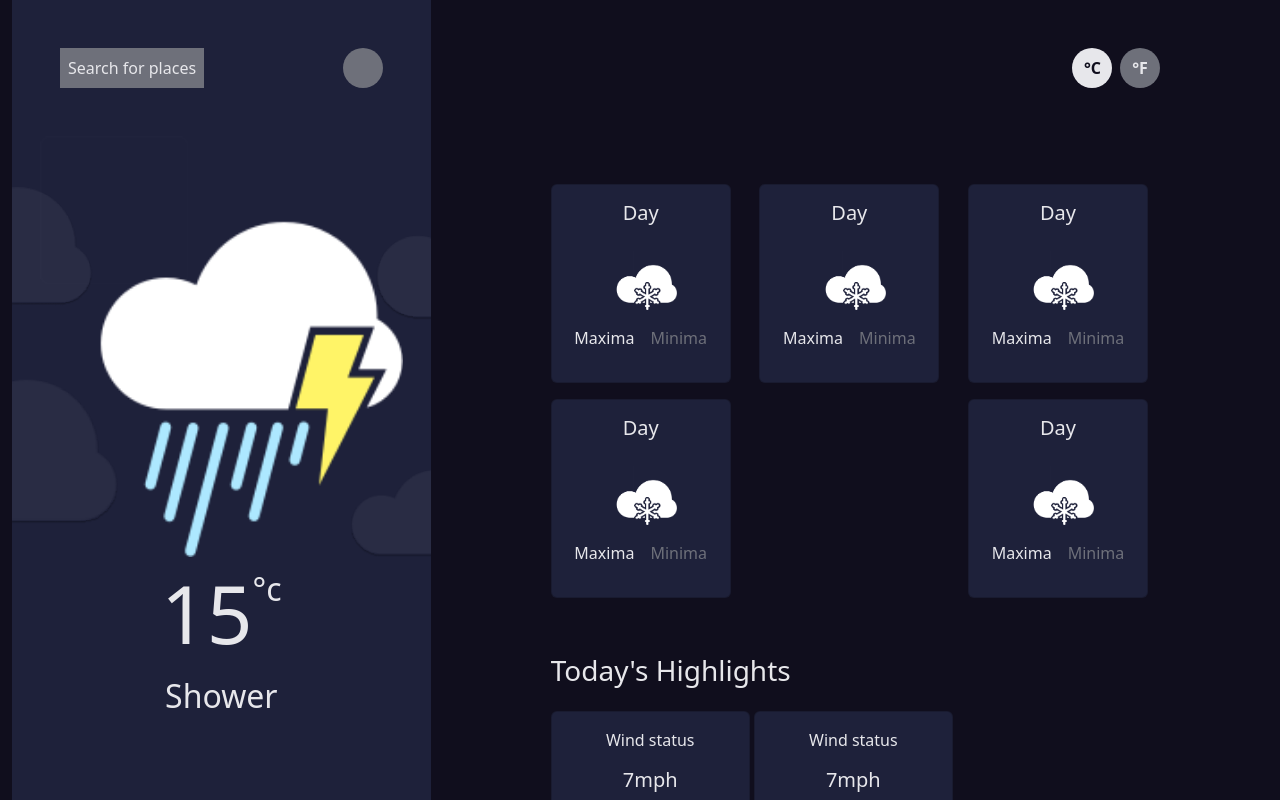
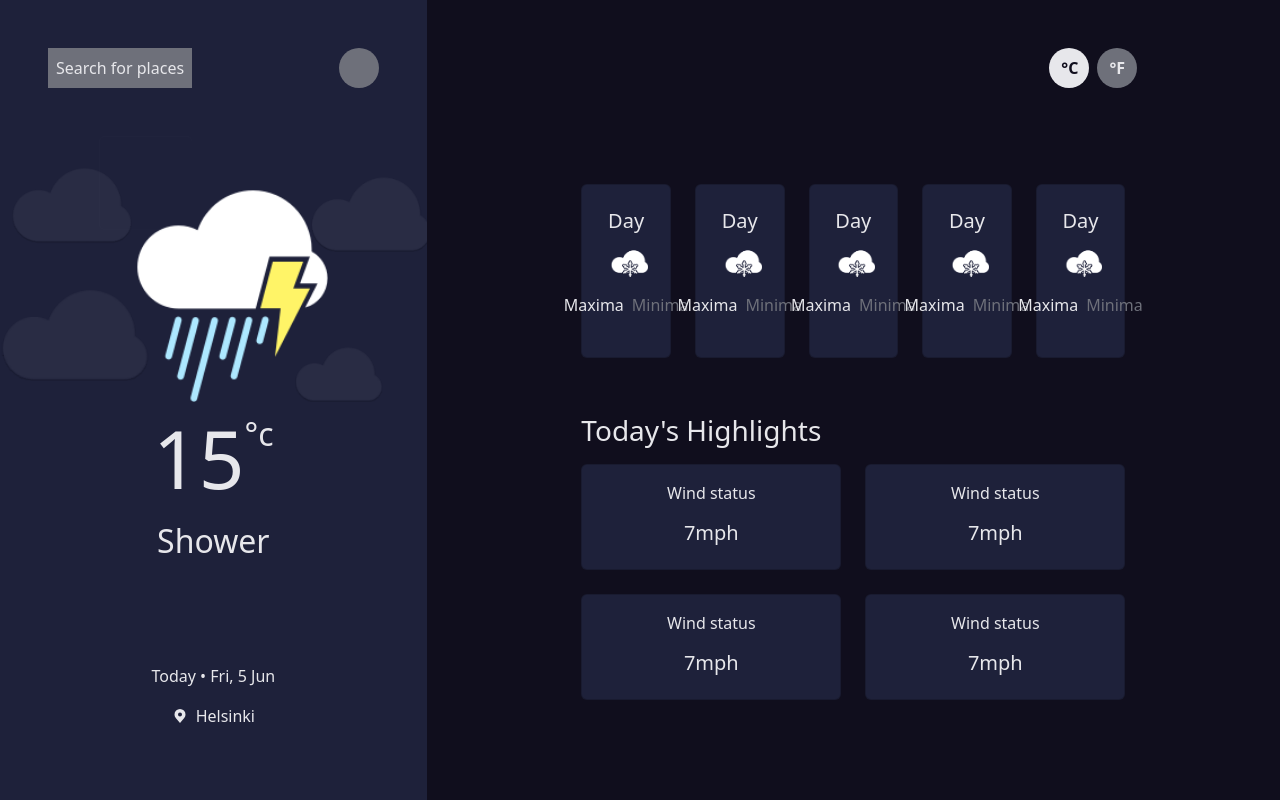
Before and after one commit to bruflor/weather-app, a React (Create React App) app: page / in a window 1280 px wide. Shown: the top 800 px of the page. Built offline with nearby package versions, Linux system fonts and the light colour scheme; some icons are missing.

Commit message:
initial layout done

```diff
--- a/src/App.tsx
+++ b/src/App.tsx
@@ -8,8 +8,8 @@ import { Dashboard } from "./components/Dashboard";
 
 function App() {
   return (
-    <Container fluid>
-      <Row className="p-0 mx-auto " style={{ height: "100vh" }}>
+    <Container fluid className="p-0 m-0">
+      <Row className="p-0 m-0" style={{ height: "100vh" }}>
         <SideBar />
         <Dashboard />
       </Row>
--- a/src/components/Dashboard/index.tsx
+++ b/src/components/Dashboard/index.tsx
@@ -4,11 +4,7 @@ import { StatusCard } from "../UI/Cards/statusCard";
 
 export const Dashboard = () => {
   return (
-    <Col
-      md={8}
-      className="mx-auto py-5"
-      style={{ paddingLeft: "120px", paddingRight: "120px" }}
-    >
+    <Col md={6} className="mx-auto p-5">
       <Row className="d-flex gap-2 justify-content-end pb-5">
         <button
           className="rounded-circle border-0 bg-light text-dark"
@@ -23,7 +19,7 @@ export const Dashboard = () => {
           <b>°F</b>
         </button>
       </Row>
-      <Row xs={1} md={6} className="gap-3 mx-auto py-5 justify-content-between">
+      <Row xs={1} md={5} className="py-5">
         <DayCard />
         <DayCard />
         <DayCard />
@@ -31,7 +27,7 @@ export const Dashboard = () => {
         <DayCard />
       </Row>
       <h3 className="py-2">Today's Highlights</h3>
-      <Row xs={1} md={3} className="gy-4 gap-1 w-100 mx-auto py-2">
+      <Row xs={1} md={2} className="d-flex align-items-center gy-4">
         <StatusCard />
         <StatusCard />
         <StatusCard />
--- a/src/components/SideBar/index.tsx
+++ b/src/components/SideBar/index.tsx
@@ -16,7 +16,7 @@ export const SideBar = () => {
       </div>
       <TodayWeather />
       <div className="d-flex justify-content-center mt-5">
-        Today . Fri, 5 Jun
+        Today • Fri, 5 Jun
       </div>
       <div className="d-flex mb-5 mt-3 gap-2 justify-content-center align-items-center">
         <Icon icon="carbon:location-filled" />
--- a/src/components/UI/Cards/daysCard/index.tsx
+++ b/src/components/UI/Cards/daysCard/index.tsx
@@ -1,16 +1,18 @@
-import { Card } from "react-bootstrap";
+import { Card, Col } from "react-bootstrap";
 import WeatherIcon from "../../../../assets/Snow.png";
 import "./styles.scss";
 
 export const DayCard = () => {
   return (
-    <Card className="cardContainer bg-primary p-3 m-0 align-items-center gap-3">
-      <Card.Title>Day</Card.Title>
-      <Card.Img src={WeatherIcon} />
-      <Card.Body className="d-flex gap-3 m-0 p-0">
-        <Card.Text>Maxima</Card.Text>
-        <Card.Text className="text-secondary">Minima</Card.Text>
-      </Card.Body>
-    </Card>
+    <Col>
+      <Card className="cardContainer bg-primary py-4 align-items-center">
+        <Card.Title>Day</Card.Title>
+        <Card.Img src={WeatherIcon} />
+        <Card.Body className="d-flex gap-2">
+          <Card.Text className="p-0 m-0">Maxima</Card.Text>
+          <Card.Text className="text-secondary p-0 m-0">Minima</Card.Text>
+        </Card.Body>
+      </Card>
+    </Col>
   );
 };
--- a/src/components/UI/Cards/daysCard/styles.scss
+++ b/src/components/UI/Cards/daysCard/styles.scss
@@ -1,5 +1,5 @@
 .cardContainer {
-  width: 180px;
+  // width: 180px;
   & > img {
     width: 50%;
   }
--- a/src/components/UI/Cards/statusCard/index.tsx
+++ b/src/components/UI/Cards/statusCard/index.tsx
@@ -1,10 +1,13 @@
-import { Card } from "react-bootstrap";
+import { Card, Col } from "react-bootstrap";
+import "./styles.scss";
 
 export const StatusCard = () => {
   return (
-    <Card className="bg-primary p-3 align-items-center ">
-      <Card.Text>Wind status</Card.Text>
-      <Card.Title>7mph</Card.Title>
-    </Card>
+    <Col>
+      <Card className=" bg-primary p-3 align-items-center ">
+        <Card.Text>Wind status</Card.Text>
+        <Card.Title>7mph</Card.Title>
+      </Card>
+    </Col>
   );
 };
```
Also changed, not shown: src/components/UI/Cards/statusCard/styles.scss (added).
